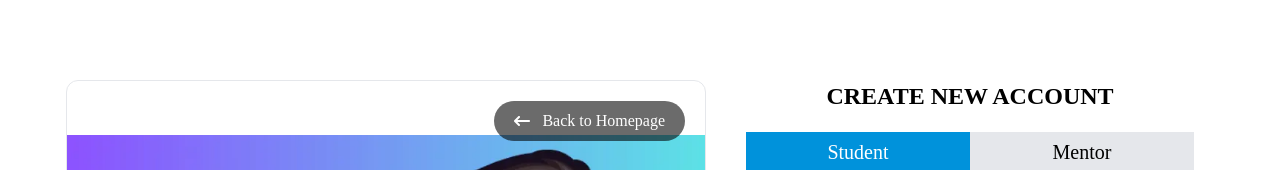
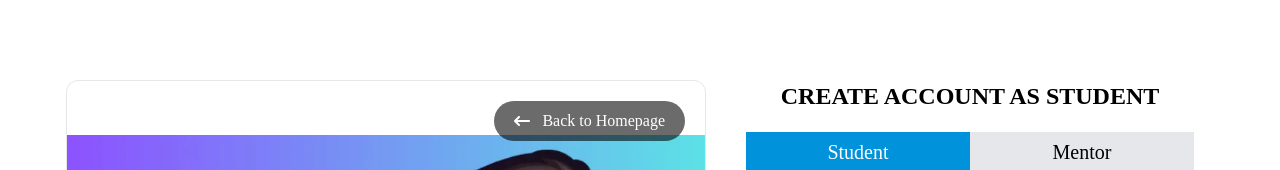
Before and after one commit to syedhaamed/NexMentorFrontend, a React (Vite) app: page /signup in a window 1280 px wide. Shown: the top 170 px of the page. Built offline with nearby package versions, Linux system fonts and the light colour scheme; no server answers.

Commit message:
minor change

```diff
--- a/src/components/Login.jsx
+++ b/src/components/Login.jsx
@@ -94,7 +94,7 @@ function Login() {
           <Slider />
           {/* Main form */}
           <div className='w-auto h-auto flex flex-col mt-10 mx-5 xl:w-[35%] 2xl:w-[30%]'>
-            <div className='w-full h-auto flex justify-center items-center text-2xl font-cg-times font-bold'>LOGIN</div>
+            <div className='w-full h-auto flex justify-center items-center text-2xl font-cg-times font-bold'>LOGIN AS {activeContainer.toUpperCase()}</div>
             <div className='w-auto h-auto flex font-cg-times text-sm mt-5'>
               <p onClick={() => handleButtonClick('student')} className={`${activeContainer === 'student' ? 'bg-[#0092DB] text-white' : 'bg-gray-200 text-black'} w-[50%] h-10 flex items-center justify-center cursor-pointer lg:text-xl `}>Student</p>
               <p onClick={() => handleButtonClick('mentor')} className={`${activeContainer === 'mentor' ? 'bg-[#0092DB] text-white' : 'bg-gray-200 text-black'} w-[50%] h-10 flex items-center justify-center cursor-pointer lg:text-xl `}>Mentor</p>
--- a/src/components/Signup.jsx
+++ b/src/components/Signup.jsx
@@ -181,7 +181,7 @@ function Signup() {
           <Slider />
           {/* main form start here */}
           <div className='w-auto h-auto flex flex-col mx-5 xl:w-[35%] 2xl:w-[30%]'>
-            <div className='w-full h-auto flex justify-center items-center text-2xl font-cg-times font-bold'>CREATE NEW ACCOUNT</div>
+            <div className='w-full h-auto flex justify-center items-center text-2xl font-cg-times font-bold'>CREATE ACCOUNT AS {activeContainer.toUpperCase()}</div>
             <div className='w-auto h-auto flex font-cg-times text-sm mt-5'>
               <p onClick={() => handleButtonClick('student')} className={`${activeContainer === 'student' ? 'bg-[#0092DB] text-white' : 'bg-gray-200 text-black'} w-[50%] h-10 flex items-center justify-center cursor-pointer lg:text-xl `}>Student</p>
               <p onClick={() => handleButtonClick('mentor')} className={`${activeContainer === 'mentor' ? 'bg-[#0092DB] text-white' : 'bg-gray-200 text-black'} w-[50%] h-10 flex items-center justify-center cursor-pointer lg:text-xl `}>Mentor</p>
```
